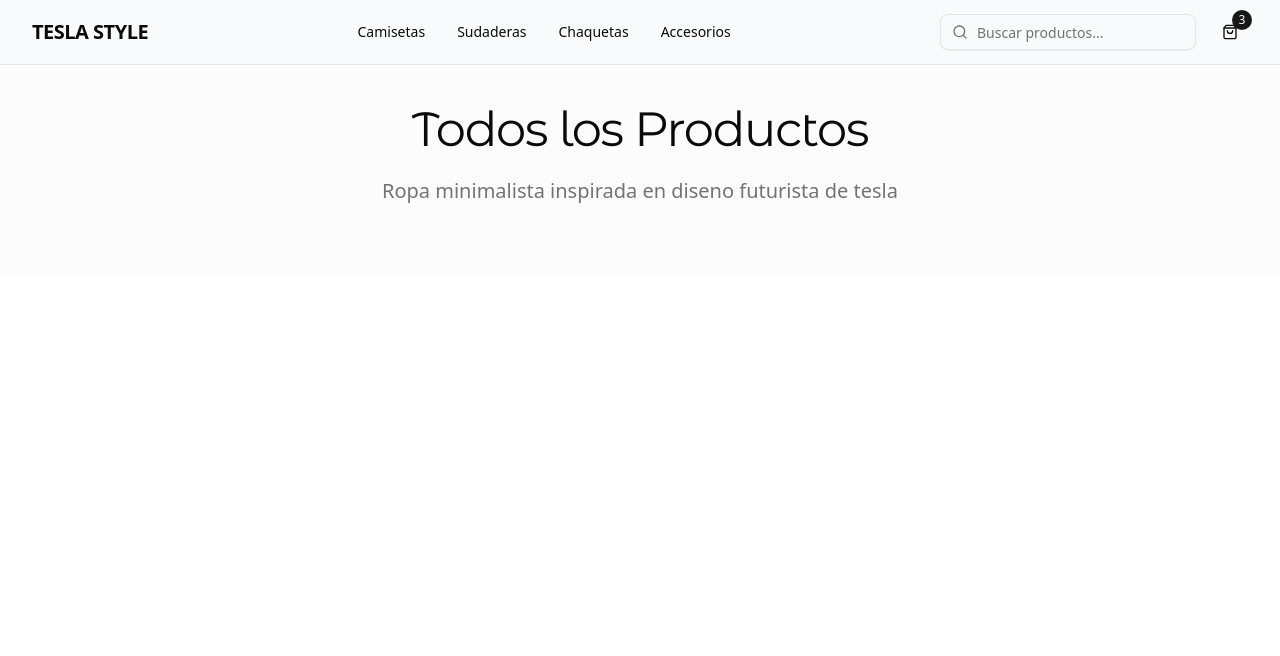
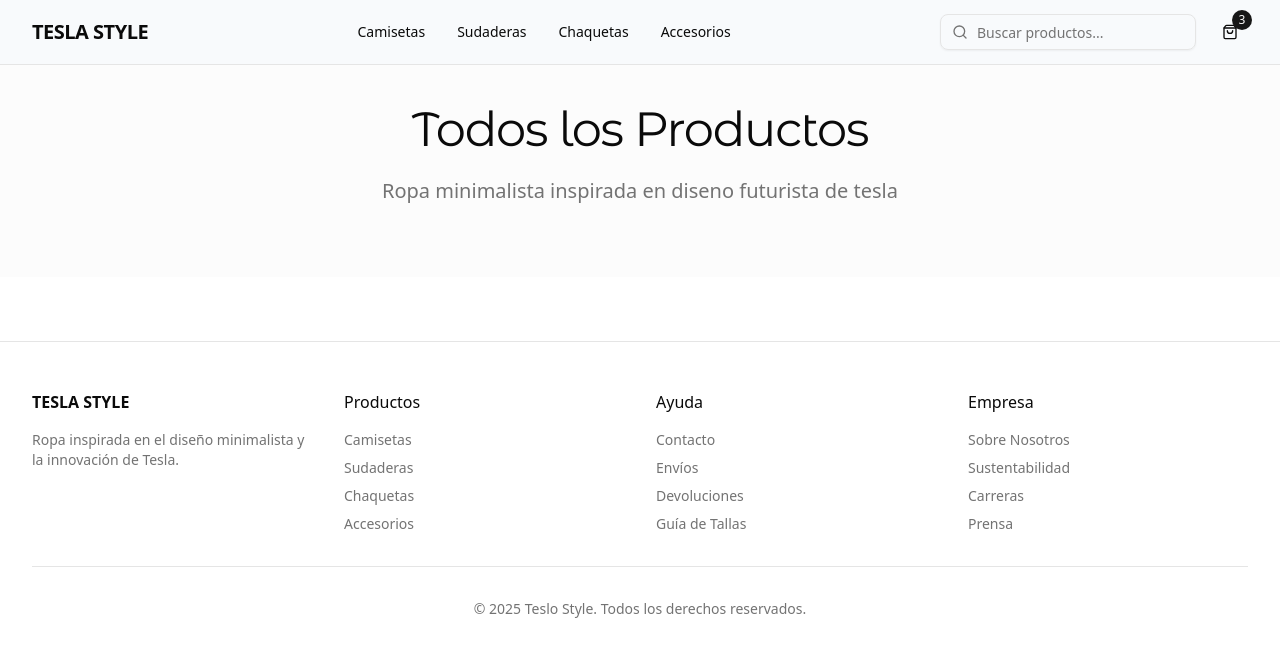
Before and after one commit to Alex200207/07-teslo-shop, a React (Vite) app: page / in a window 1280 px wide. Shown: the top 656 px of the page. Built offline with nearby package versions, Linux system fonts and the light colour scheme; a web font is replaced by a local one.

Commit message:
feat: add footer component from template

```diff
--- /dev/null
+++ b/src/shop/components/CustomFooter.tsx
@@ -0,0 +1,103 @@
+const CustomFooter = () => {
+  return (
+    <footer className="border-t py-12 px-4 lg:px-8 mt-16">
+      <div className="container mx-auto">
+        <div className="grid grid-cols-1 md:grid-cols-4 gap-8">
+          <div>
+            <h3 className="font-semibold mb-4">TESLA STYLE</h3>
+            <p className="text-sm text-muted-foreground">
+              Ropa inspirada en el diseño minimalista y la innovación de Tesla.
+            </p>
+          </div>
+
+          <div>
+            <h4 className="font-medium mb-4">Productos</h4>
+            <ul className="space-y-2 text-sm text-muted-foreground">
+              <li>
+                <a href="#" className="hover:text-foreground">
+                  Camisetas
+                </a>
+              </li>
+              <li>
+                <a href="#" className="hover:text-foreground">
+                  Sudaderas
+                </a>
+              </li>
+              <li>
+                <a href="#" className="hover:text-foreground">
+                  Chaquetas
+                </a>
+              </li>
+              <li>
+                <a href="#" className="hover:text-foreground">
+                  Accesorios
+                </a>
+              </li>
+            </ul>
+          </div>
+
+          <div>
+            <h4 className="font-medium mb-4">Ayuda</h4>
+            <ul className="space-y-2 text-sm text-muted-foreground">
+              <li>
+                <a href="#" className="hover:text-foreground">
+                  Contacto
+                </a>
+              </li>
+              <li>
+                <a href="#" className="hover:text-foreground">
+                  Envíos
+                </a>
+              </li>
+              <li>
+                <a href="#" className="hover:text-foreground">
+                  Devoluciones
+                </a>
+              </li>
+              <li>
+                <a href="#" className="hover:text-foreground">
+                  Guía de Tallas
+                </a>
+              </li>
+            </ul>
+          </div>
+
+          <div>
+            <h4 className="font-medium mb-4">Empresa</h4>
+            <ul className="space-y-2 text-sm text-muted-foreground">
+              <li>
+                <a href="#" className="hover:text-foreground">
+                  Sobre Nosotros
+                </a>
+              </li>
+              <li>
+                <a href="#" className="hover:text-foreground">
+                  Sustentabilidad
+                </a>
+              </li>
+              <li>
+                <a href="#" className="hover:text-foreground">
+                  Carreras
+                </a>
+              </li>
+              <li>
+                <a href="#" className="hover:text-foreground">
+                  Prensa
+                </a>
+              </li>
+            </ul>
+          </div>
+        </div>
+
+        <div className="border-t mt-8 pt-8 text-center text-sm text-muted-foreground">
+          <p>
+            &copy; {new Date().getFullYear()} Teslo Style. Todos los derechos
+            reservados.
+          </p>
+        </div>
+      </div>
+    </footer>
+  );
+};
+
+export default CustomFooter;
--- a/src/shop/layout/ShopLayout.tsx
+++ b/src/shop/layout/ShopLayout.tsx
@@ -1,11 +1,13 @@
 import { Outlet } from "react-router";
 import CustomHeader from "../components/CustomHeader";
+import CustomFooter from "../components/CustomFooter";
 
 const ShopLayout = () => {
   return (
     <div className="min-h-screen bg-background">
       <CustomHeader />
       <Outlet />
+      <CustomFooter />
     </div>
   );
 };
```
